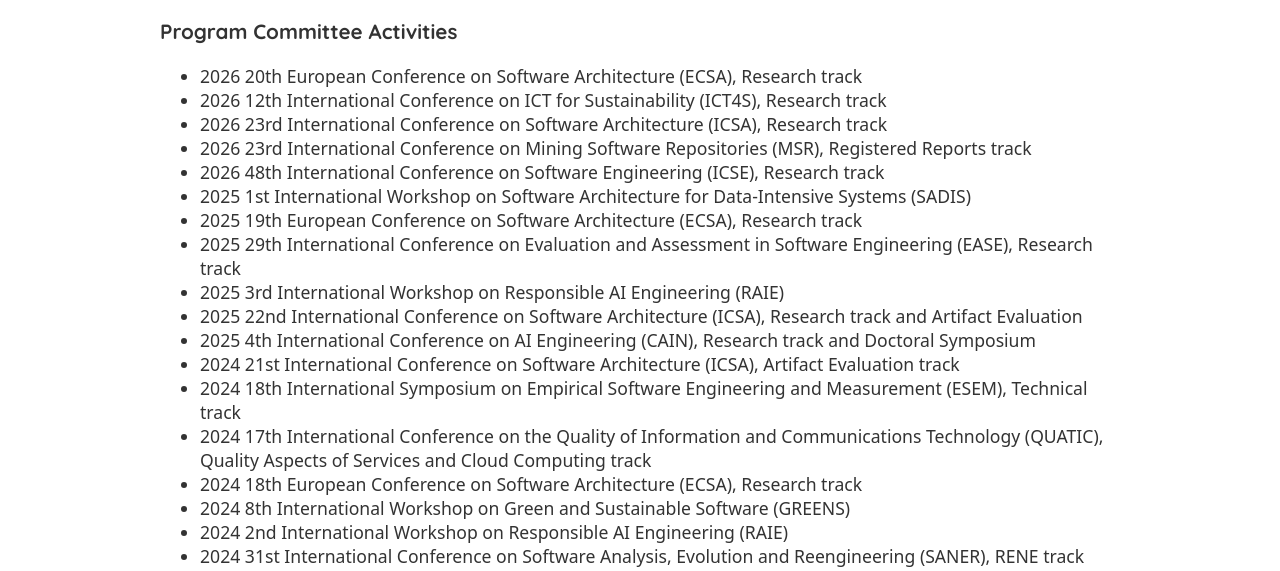
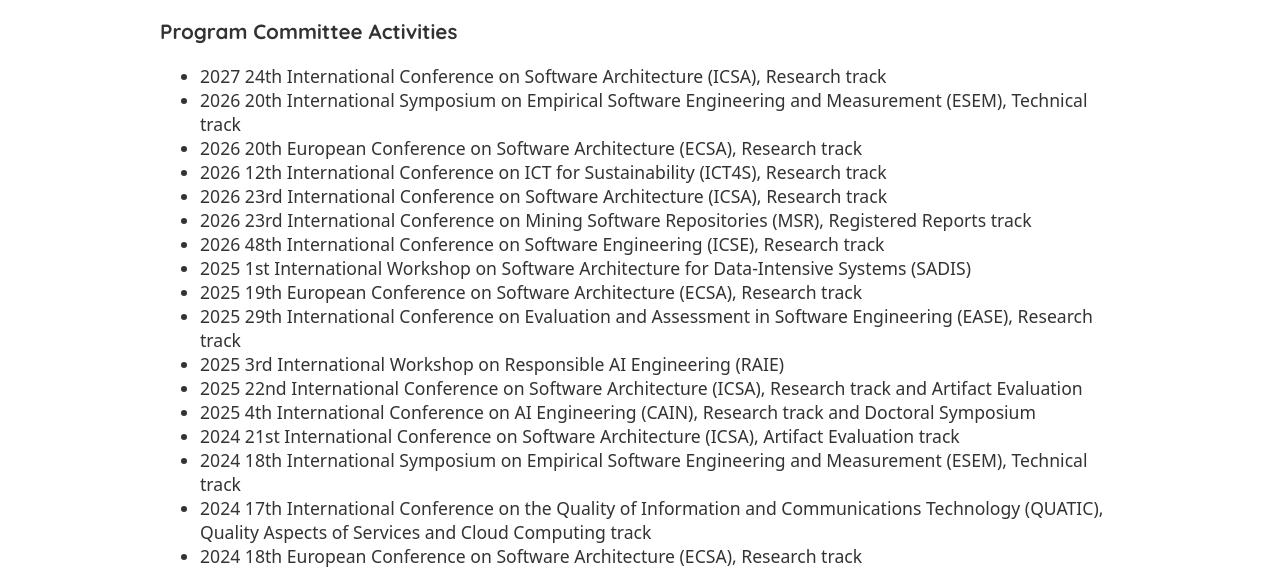
Before and after one commit to xJREB/cv-website, a Gatsby site: page /service in a window 1280 px wide. Shown: the part 224-795 px from the top of the page. Built offline with nearby package versions, Linux system fonts and the light colour scheme; Gatsby itself is replaced by a stand-in of ours.

Commit message:
Updated service page

```diff
--- a/package.json
+++ b/package.json
@@ -1,7 +1,7 @@
 {
     "name": "jreb-cv",
     "description": "The CV website of Dr. Justus Bogner",
-    "version": "1.9.1",
+    "version": "1.9.2",
     "license": "MIT",
     "scripts": {
         "build": "gatsby build",
@@ -23,8 +23,8 @@
         "gatsby-transformer-sharp": "^5.16.0",
         "gh-pages": "^6.3.0",
         "jreb-cv": "file:",
-        "react": "^19.2.6",
-        "react-dom": "^19.2.6",
+        "react": "^19.2.7",
+        "react-dom": "^19.2.7",
         "react-icons": "^5.6.0",
         "typeface-quicksand": "^1.1.13",
         "typeface-source-sans-pro": "^1.1.13"
--- a/src/pages/service.js
+++ b/src/pages/service.js
@@ -15,6 +15,15 @@ const Service = () => {
 
                         <h3>Program Committee Activities</h3>
                         <ul>
+                            <li>
+                                2027 24th International Conference on Software
+                                Architecture (ICSA), Research track
+                            </li>
+                            <li>
+                                2026 20th International Symposium on Empirical
+                                Software Engineering and Measurement (ESEM),
+                                Technical track
+                            </li>
                             <li>
                                 2026 20th European Conference on Software
                                 Architecture (ECSA), Research track
@@ -234,6 +243,11 @@ const Service = () => {
                             <li>
                                 2027 21st European Conference on Software
                                 Architecture (ECSA), program committee co-chair
+                            </li>
+                            <li>
+                                2027 6th International Workshop on Software
+                                Architecture and Machine Learning (SAML),
+                                co-chair
                             </li>
                             <li>
                                 2027 24th International Conference on Software
```
Also changed, not shown: 1 other file.
